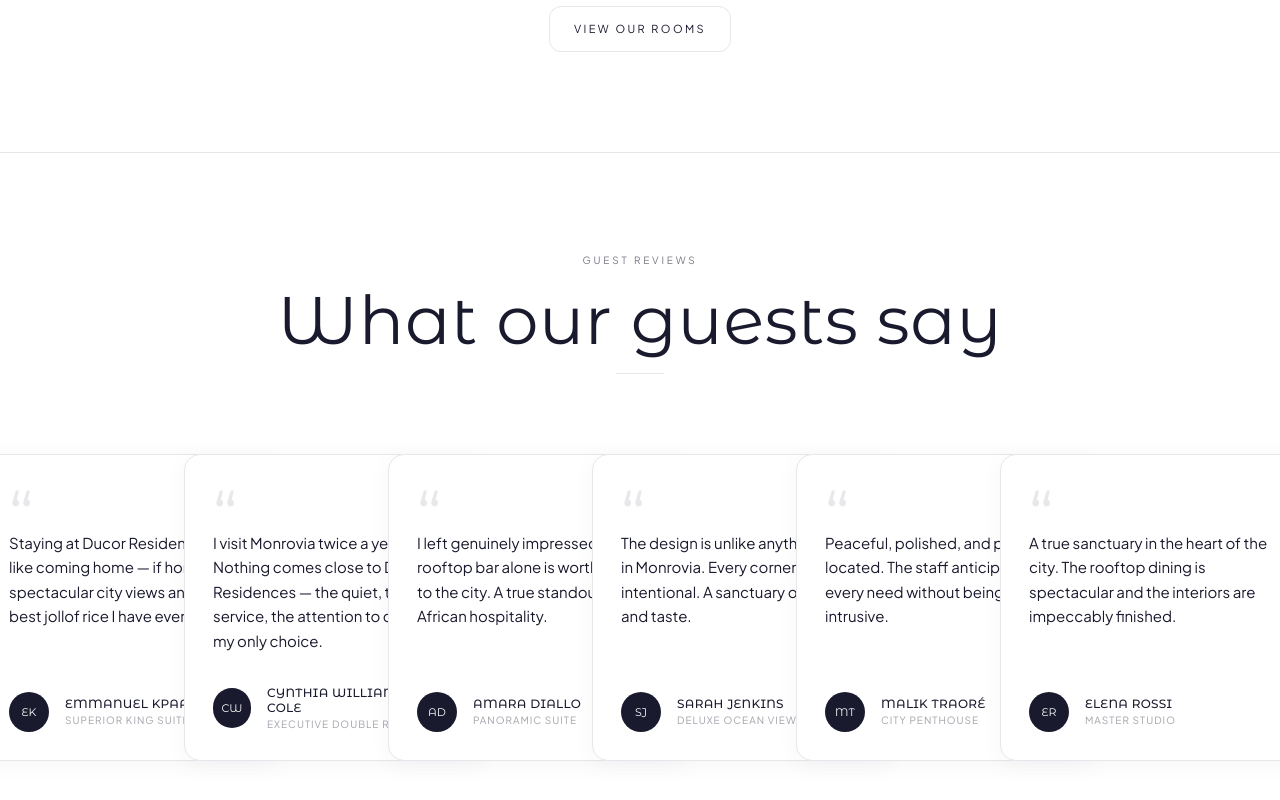
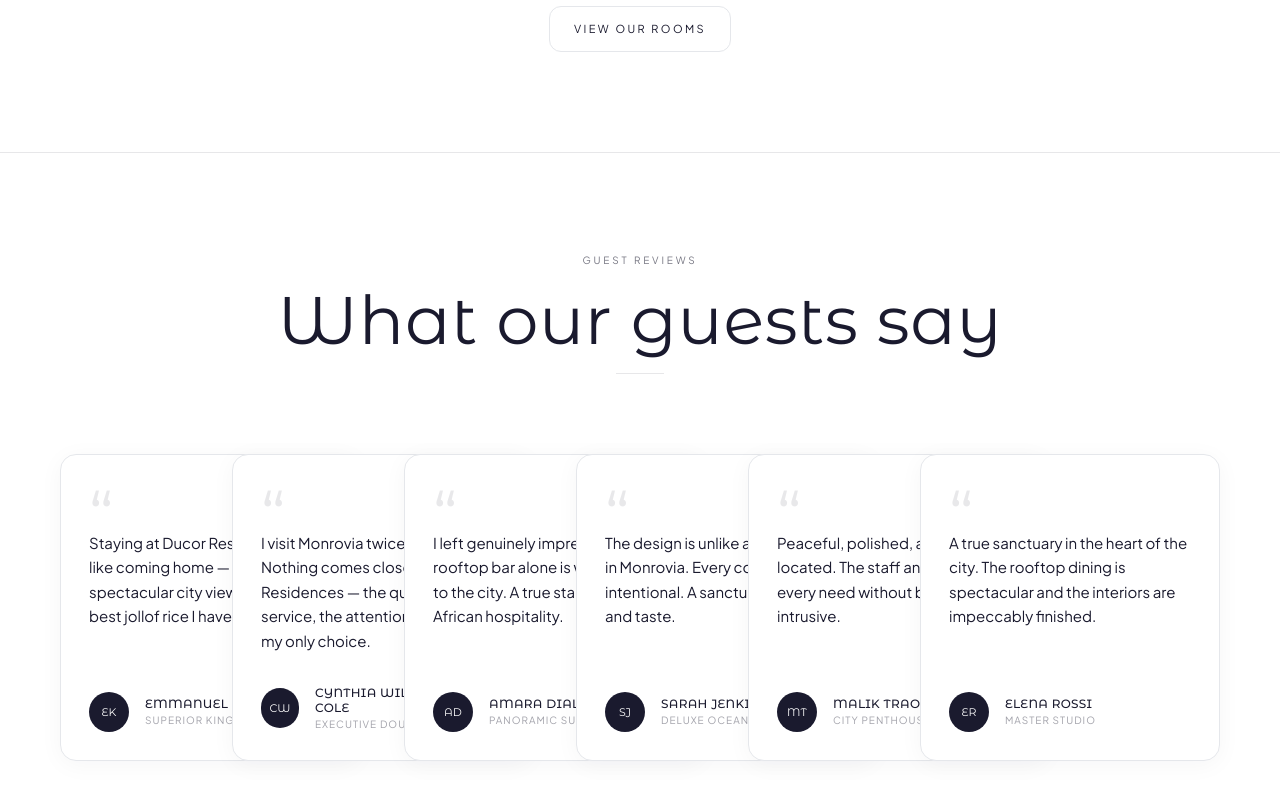
Before and after one commit to robert-dominic/ducor-residences, a Next.js app: page / in a window 1280 px wide. Shown: the part 1426-2226 px from the top of the page. Built offline with nearby package versions, Linux system fonts and the light colour scheme; no server answers; the database is empty.

Commit message:
perf: optimize homepage animations and response rates

```diff
--- a/app/globals.css
+++ b/app/globals.css
@@ -127,9 +127,9 @@
 }
 
 .animate-marquee {
-  animation: marquee 30s linear infinite;
+  animation: marquee 12s linear infinite;
 }
 
 .animate-marquee-reverse {
-  animation: marquee-reverse 30s linear infinite;
+  animation: marquee-reverse 12s linear infinite;
 }
--- a/components/home/Testimonials.tsx
+++ b/components/home/Testimonials.tsx
@@ -6,11 +6,11 @@ import SectionHeading from "@/components/shared/SectionHeading"
 import testimonials from "@/data/testimonials.json"
 
 const CONFIG = {
-    scale: { hovered: 1.05, adjacent: 0.92, other: 0.92, idle: 1 },
-    tilt: { hovered: -12, adjacentLeft: -16, adjacentRight: 16, idle: 0 },
-    lift: { hovered: -12, idle: 0 },
-    opacity: { other: 0.6, idle: 1 },
-    transition: { duration: 0.35, ease: [0.25, 0.46, 0.45, 0.94] as const }
+    scale: { hovered: 1.08, adjacent: 0.95, other: 0.9, idle: 1 },
+    tilt: { hovered: -12, adjacentLeft: -20, adjacentRight: 20, idle: 0 },
+    lift: { hovered: -20, idle: 0 },
+    opacity: { other: 0.4, idle: 1 },
+    transition: { duration: 0.25, ease: "easeOut" as const }
 }
 
 export default function Testimonials() {
@@ -29,10 +29,10 @@ export default function Testimonials() {
             {/* Carousel Container */}
             <div
                 className="relative w-full overflow-x-auto pb-20 no-scrollbar md:overflow-visible"
-                style={{ perspective: "1200px" }}
+                style={{ perspective: "1500px" }}
             >
                 <div
-                    className="flex px-[15%] md:justify-center md:px-0 scroll-smooth snap-x snap-mandatory md:snap-none -space-x-16 md:-space-x-24"
+                    className="flex px-[15%] md:justify-center md:px-0 scroll-smooth snap-x snap-mandatory md:snap-none -space-x-28 md:-space-x-32"
                 >
                     {testimonials.map((t, i) => {
                         const isHovered = hoveredIndex === i
@@ -46,7 +46,7 @@ export default function Testimonials() {
                                 className="relative shrink-0 snap-center md:snap-align-none cursor-pointer"
                                 style={{
                                     transformStyle: "preserve-3d",
-                                    zIndex: isHovered ? 50 : (isAdjL || isAdjR ? 40 : (10 + i))
+                                    zIndex: isHovered ? 100 : (isAdjL || isAdjR ? 80 : (20 + i))
                                 }}
                                 onMouseEnter={() => setHoveredIndex(i)}
                                 onMouseLeave={() => setHoveredIndex(null)}
@@ -54,11 +54,12 @@ export default function Testimonials() {
                                     scale: isHovered ? CONFIG.scale.hovered : (isAdjL || isAdjR ? CONFIG.scale.adjacent : (isOther ? CONFIG.scale.other : CONFIG.scale.idle)),
                                     y: isHovered ? CONFIG.lift.hovered : CONFIG.lift.idle,
                                     rotateY: isHovered ? CONFIG.tilt.hovered : (isAdjL ? CONFIG.tilt.adjacentLeft : (isAdjR ? CONFIG.tilt.adjacentRight : CONFIG.tilt.idle)),
+                                    rotateX: isHovered ? 5 : 0,
                                     opacity: isOther ? CONFIG.opacity.other : CONFIG.opacity.idle,
                                 }}
                                 transition={CONFIG.transition}
                             >
-                                <div className="w-[300px] rounded-2xl border border-border bg-white p-7 shadow-[0_4px_24px_rgba(26,26,46,0.04)] h-full flex flex-col">
+                                <div className="w-[300px] rounded-2xl border border-border bg-white p-7 shadow-[0_4px_24px_rgba(26,26,46,0.04)] h-full flex flex-col will-change-transform">
                                     {/* Large Opening Quote */}
                                     <span className="font-heading text-[4rem] text-primary/10 leading-none h-10 select-none">
                                         &ldquo;
```
